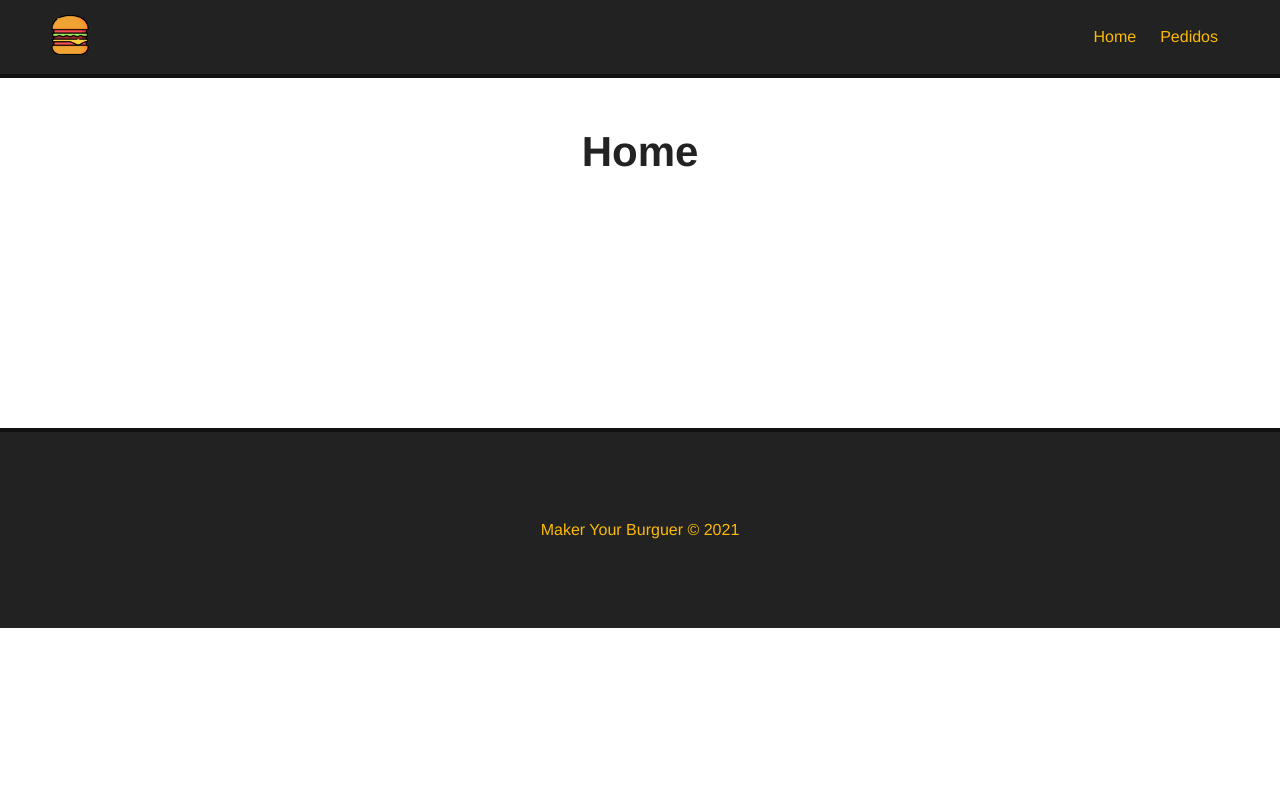
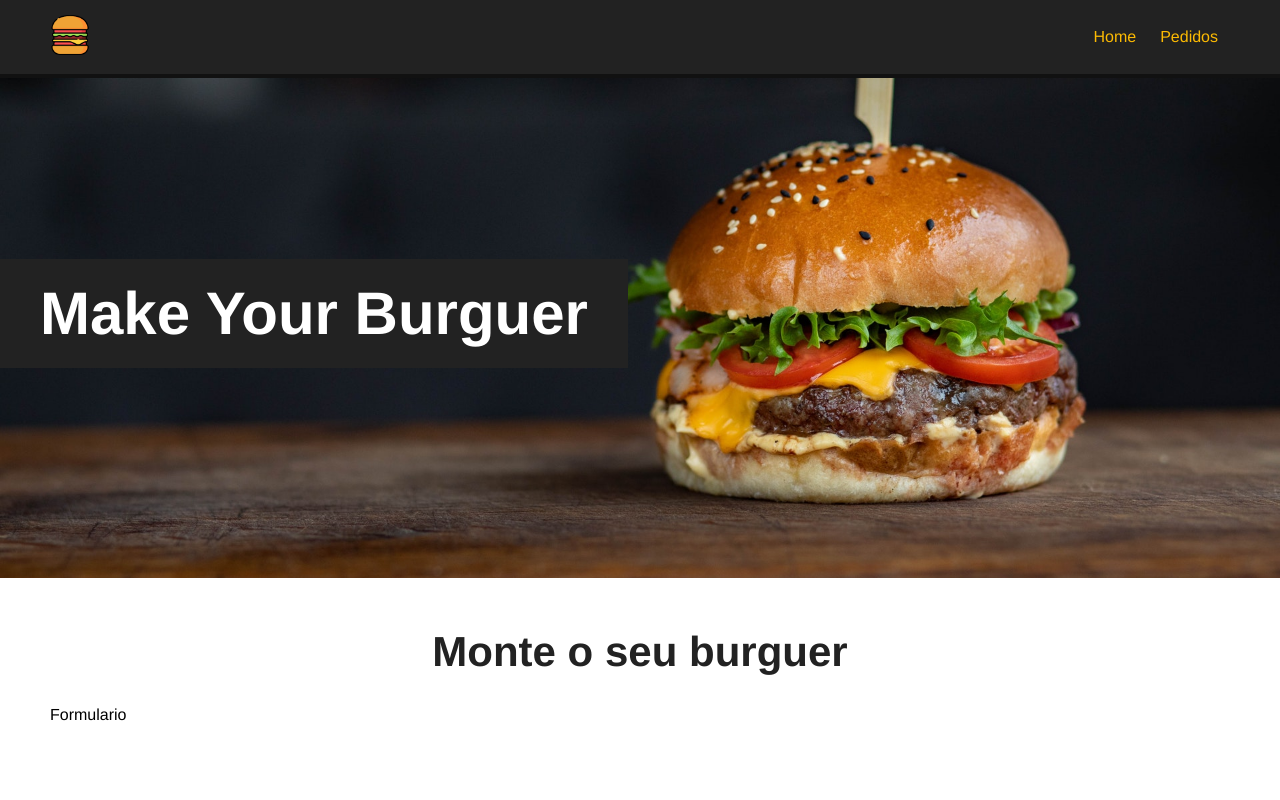
Before and after one commit to gabrielNunesKlein/Make-your-burguer, a Vue app: page / in a window 1280 px wide. Shown: the top 800 px of the page. Built offline with nearby package versions, Linux system fonts and the light colour scheme.

Commit message:
Criando banner da aplicação

```diff
--- /dev/null
+++ b/src/components/Banner.vue
@@ -0,0 +1,28 @@
+<template>
+    <div id="main-banner">
+        <h1>Make Your Burguer</h1>
+    </div>
+</template>
+
+
+
+
+<style scoped>
+    #main-banner{
+        background-image: url('/img/burger.jpg');
+        background-position: 0 -250px;
+        background-size: cover;
+        height: 500px;
+        display: flex;
+        align-items: center;
+        justify-content: flex-start;
+    }
+
+    #main-banner h1{
+        color: #FFF;
+        text-align: center;
+        font-size: 60px;
+        background-color: #222;
+        padding: 20px 40px;
+    }
+</style>
--- a/src/views/Home.vue
+++ b/src/views/Home.vue
@@ -1,13 +1,17 @@
 <template>
+  <Banner />
   <div class="main-container">
-    <h1>Home</h1>
+    <h1>Monte o seu burguer</h1>
+    <p>Formulario</p>
   </div>
 </template>
 
 <script>
+import Banner from '../components/Banner.vue';
 export default {
   name: 'Home',
   components: {
+    Banner
   }
 }
 </script>
```
Also changed, not shown: public/img/burger.jpg (added).
